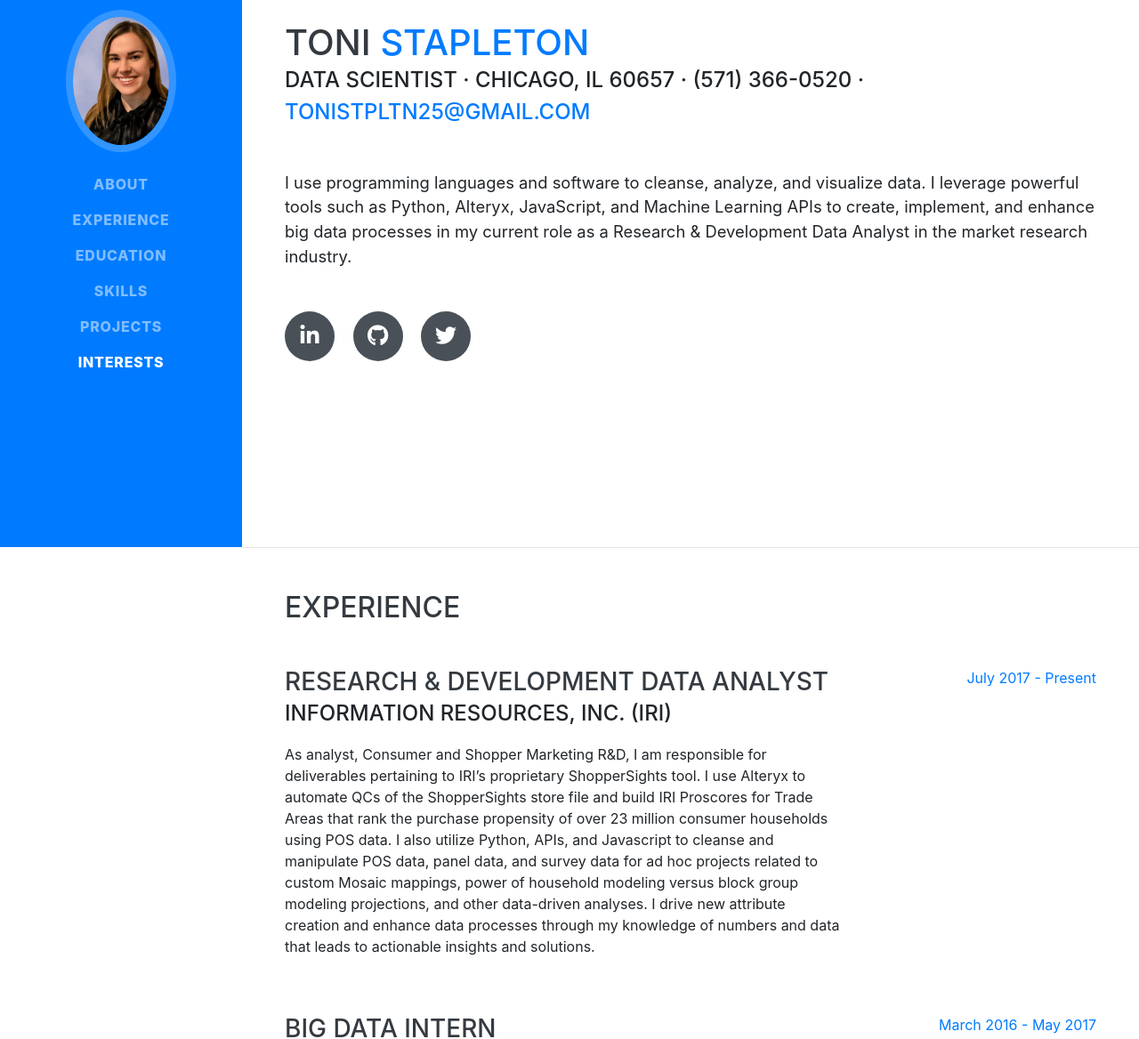
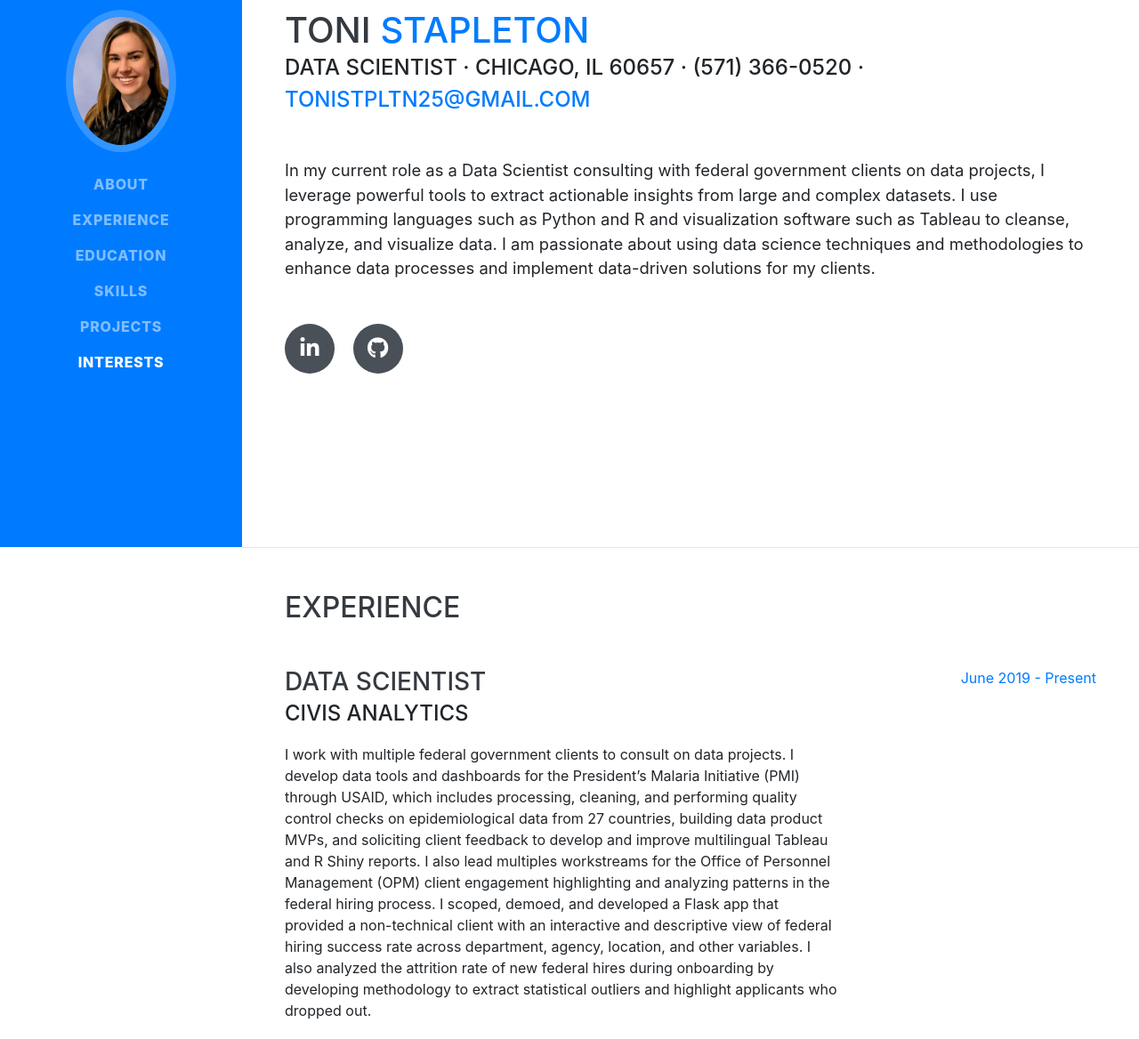
Before and after one commit to tlstapleton/tlstapleton.github.io, a website with bundled scripts: page index.html in a window 1280 px wide. Shown: the part 185-1353 px from the top of the page at 89% size. Built offline with nearby package versions, Linux system fonts and the light colour scheme; a web font is replaced by a local one.

Commit message:
update experience

```diff
--- a/index.html
+++ b/index.html
@@ -69,9 +69,10 @@
         <div class="subheading mb-5">Data Scientist · Chicago, IL 60657 · (571) 366-0520 ·
           <a href="mailto:tonistpltn25@gmail.com">tonistpltn25@gmail.com</a>
         </div>
-        <p class="lead mb-5">I use programming languages and software to cleanse, analyze, and visualize data.  I leverage powerful tools such as
-          Python, Alteryx, JavaScript, and Machine Learning APIs to create, implement, and enhance big data processes in my current role as a Research &amp;
-          Development Data Analyst in the market research industry.</p>
+        <p class="lead mb-5">In my current role as a Data Scientist consulting with federal government clients on data projects, I leverage
+            powerful tools to extract actionable insights from large and complex datasets.  I use programming languages such as Python and
+            R and visualization software such as Tableau to cleanse, analyze, and visualize data.  I am passionate about using data science
+            techniques and methodologies to enhance data processes and implement data-driven solutions for my clients.</p>
         <div class="social-icons">
           <a href="https://www.linkedin.com/in/tonistapleton", target = "_blank">
             <i class="fab fa-linkedin-in"></i>
@@ -79,9 +80,9 @@
           <a href="https://github.com/tlstapleton", target = "_blank">
             <i class="fab fa-github"></i>
           </a>
-          <a href="https://twitter.com/ToniStapleton3", target = "_blank">
+          <!-- <a href="https://twitter.com/ToniStapleton3", target = "_blank">
             <i class="fab fa-twitter"></i>
-          </a>
+          </a> -->
           <!-- <a href="Toni_Stapleton_Resume.pdf" download, target = "_blank">
               <i class="fas fa-file-pdf"></i>
           </a> -->
@@ -97,17 +98,36 @@
 
         <div class="resume-item d-flex flex-column flex-md-row justify-content-between mb-5">
           <div class="resume-content">
+            <h3 class="mb-0">Data Scientist</h3>
+            <div class="subheading mb-3">Civis Analytics</div>
+            <p> I work with multiple federal government clients to consult on data projects.  I develop data tools and dashboards for
+                the President’s Malaria Initiative (PMI) through USAID, which includes processing, cleaning, and performing quality
+                control checks on epidemiological data from 27 countries, building data product MVPs, and soliciting client feedback
+                to develop and improve multilingual Tableau and R Shiny reports.  I also lead multiples workstreams for the Office of
+                Personnel Management (OPM) client engagement highlighting and analyzing patterns in the federal hiring process.
+                I scoped, demoed, and developed a Flask app that provided a non-technical client with an interactive and descriptive
+                view of federal hiring success rate across department, agency, location, and other variables.  I also analyzed the
+                attrition rate of new federal hires during onboarding by developing methodology to extract statistical outliers and
+                highlight applicants who dropped out.
+                </p>
+          </div>
+          <div class="resume-date text-md-right">
+            <span class="text-primary">June 2019 - Present</span>
+          </div>
+        </div>
+
+        <div class="resume-item d-flex flex-column flex-md-row justify-content-between mb-5">
+          <div class="resume-content">
             <h3 class="mb-0">Research &amp; Development Data Analyst</h3>
             <div class="subheading mb-3">Information Resources, Inc. (IRI)</div>
-            <p>As analyst, Consumer and Shopper Marketing R&amp;D, I am responsible for deliverables pertaining to
-              IRI’s proprietary ShopperSights tool. I use Alteryx to automate QCs of the ShopperSights store file and build IRI Proscores
-              for Trade Areas that rank the purchase propensity of over 23 million consumer households using POS data. I also utilize Python, APIs, and
+            <p>As analyst, Consumer and Shopper Marketing R&amp;D, I was responsible for deliverables pertaining to
+              IRI’s proprietary ShopperSights tool. I used Alteryx to automate QCs of the ShopperSights store file and build IRI Proscores
+              for Trade Areas that rank the purchase propensity of over 23 million consumer households using POS data. I also utilized Python, APIs, and
               Javascript to cleanse and manipulate POS data, panel data, and survey data for ad hoc projects related to custom Mosaic mappings,
-              power of household modeling versus block group modeling projections, and other data-driven analyses.  I drive new attribute creation and enhance
-              data processes through my knowledge of numbers and data that leads to actionable insights and solutions.</p>
+              power of household modeling versus block group modeling projections, and other data-driven analyses.</p>
           </div>
           <div class="resume-date text-md-right">
-            <span class="text-primary">July 2017 - Present</span>
+            <span class="text-primary">July 2017 - June 2019</span>
           </div>
         </div>
 
@@ -144,7 +164,7 @@
               SQL and NoSQL Databases, Tableau, D3, HTML, Web Scraping, AI, and Machine Learning</p>
           </div>
           <div class="resume-date text-md-right">
-            <span class="text-primary">November 2018 - May 2019 (Expected)</span>
+            <span class="text-primary">November 2018 - May 2019</span>
           </div>
         </div>
         <div class="resume-item d-flex flex-column flex-md-row justify-content-between">
@@ -243,6 +263,9 @@
               <i class="fa-li fa fa-check"></i>
               Git and Version Control</li>
           <li>
+                  <i class="fa-li fa fa-check"></i>
+                  Agile Methodology and SCRUM development</li>
+          <li>
               <i class="fa-li fa fa-check"></i>
               ETL</li>
         </ul>
@@ -276,8 +299,7 @@
           <h2 class="mb-5">Interests</h2>
           <p>Apart from exploring and analyzing data, I enjoy being active and running and have participated in several races, including the Big Ten 10K in Chicago, IL and the Army Ten-Miler in Washington, D.C.
           </p>
-          <p>I also enjoy continuing my study and practice of the French language as a member of the Alliance Francaise.  I participate in conversation
-            clubs and other events at the Alliance.
+          <p>I also volunteer with Capital Partners for Education as a mentor to a high school student on their journey to attend college.
           </p>
           <p>I'm also a proud fan of the Washington Nationals!  Go Nats!
           </p>
```
